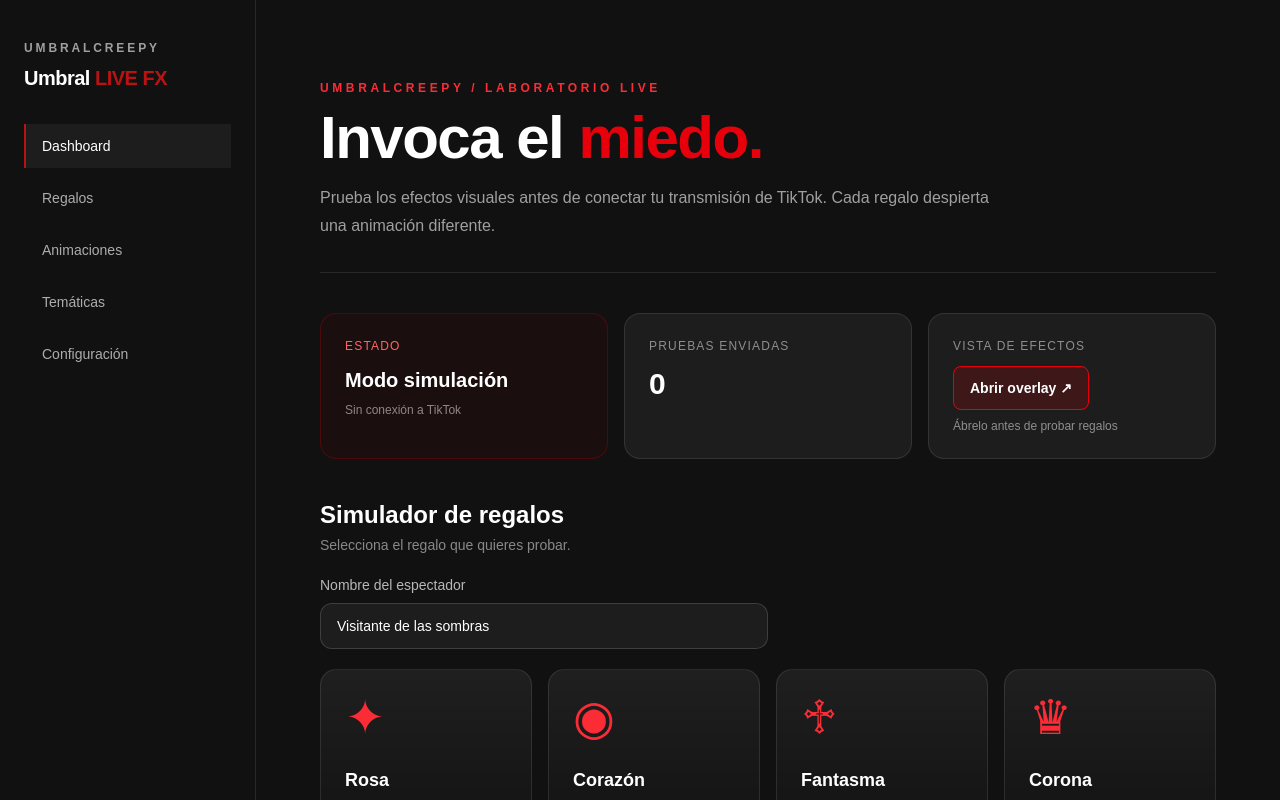
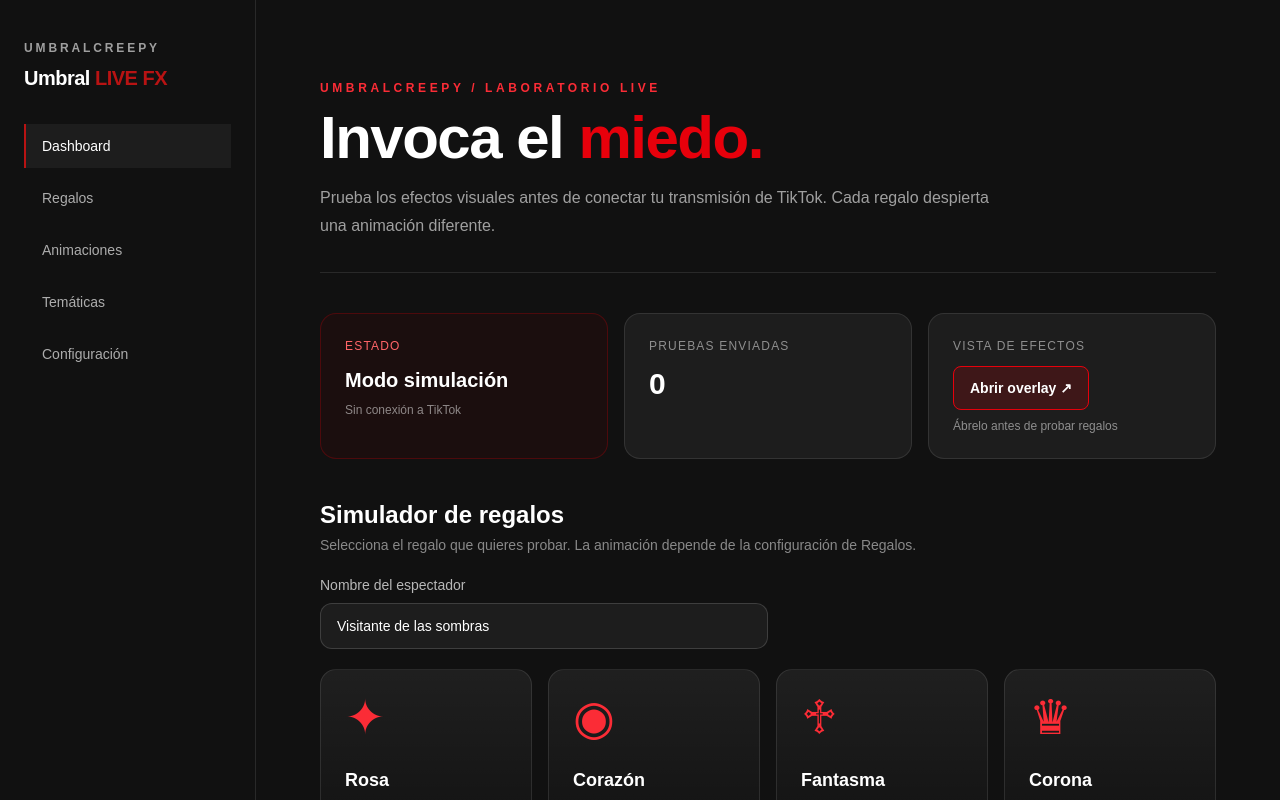
Before and after one commit to manuelsansoresg/umbral_live_fx, a Next.js app in the folder apps/web/: page /dashboard in a window 1280 px wide. Shown: the top 800 px of the page. Built offline with nearby package versions, Linux system fonts and the light colour scheme.

Commit message:
feat: connect simulator to effect assignments

```diff
--- a/apps/web/src/app/(dashboard)/dashboard/page.tsx
+++ b/apps/web/src/app/(dashboard)/dashboard/page.tsx
@@ -1,15 +1,18 @@
 "use client";
 import { useState } from "react";
 import { broadcastGift, DEMO_GIFTS, type SimulatedGift } from "@/features/live/simulator";
+import { resolvePreset, useFxSettings } from "@/features/live/settings";
 
 export default function DashboardPage() {
+  const [settings] = useFxSettings();
   const [sender, setSender] = useState("Visitante de las sombras");
   const [lastGift, setLastGift] = useState<SimulatedGift | null>(null);
   const [count, setCount] = useState(0);
   function simulate(id: string) {
     const preset = DEMO_GIFTS.find((gift) => gift.id === id);
     if (!preset) return;
-    const event: SimulatedGift = { id: crypto.randomUUID(), name: preset.name, sender: sender.trim().slice(0, 40) || "Visitante", effect: preset.effect, timestamp: Date.now() };
+    const chosen = resolvePreset(settings, id);
+    const event: SimulatedGift = { id: crypto.randomUUID(), name: preset.name, sender: sender.trim().slice(0, 40) || "Visitante", effect: chosen.effect, preset: chosen, timestamp: Date.now() };
     broadcastGift(event);
     setLastGift(event);
     setCount((previous) => previous + 1);
@@ -26,7 +29,7 @@ export default function DashboardPage() {
       <div className="rounded-2xl border border-white/10 bg-white/5 p-6"><p className="text-xs uppercase tracking-widest text-white/50">Vista de efectos</p><a href="/overlay" target="_blank" rel="noopener noreferrer" className="mt-3 inline-flex min-h-11 items-center rounded-lg border border-red-600 bg-red-700/20 px-4 text-sm font-semibold transition hover:bg-red-700/40">Abrir overlay ↗</a><p className="mt-2 text-xs text-white/50">Ábrelo antes de probar regalos</p></div>
     </div>
     <section className="space-y-5">
-      <div><h2 className="text-2xl font-bold">Simulador de regalos</h2><p className="mt-1 text-sm text-white/50">Selecciona el regalo que quieres probar.</p></div>
+      <div><h2 className="text-2xl font-bold">Simulador de regalos</h2><p className="mt-1 text-sm text-white/50">Selecciona el regalo que quieres probar. La animación depende de la configuración de Regalos.</p></div>
       <label className="block max-w-md text-sm text-white/70">Nombre del espectador
         <input value={sender} onChange={(e) => setSender(e.target.value)} maxLength={40} className="mt-2 block w-full rounded-xl border border-white/15 bg-white/5 px-4 py-3 text-white outline-none focus:border-red-500" />
       </label>
```
